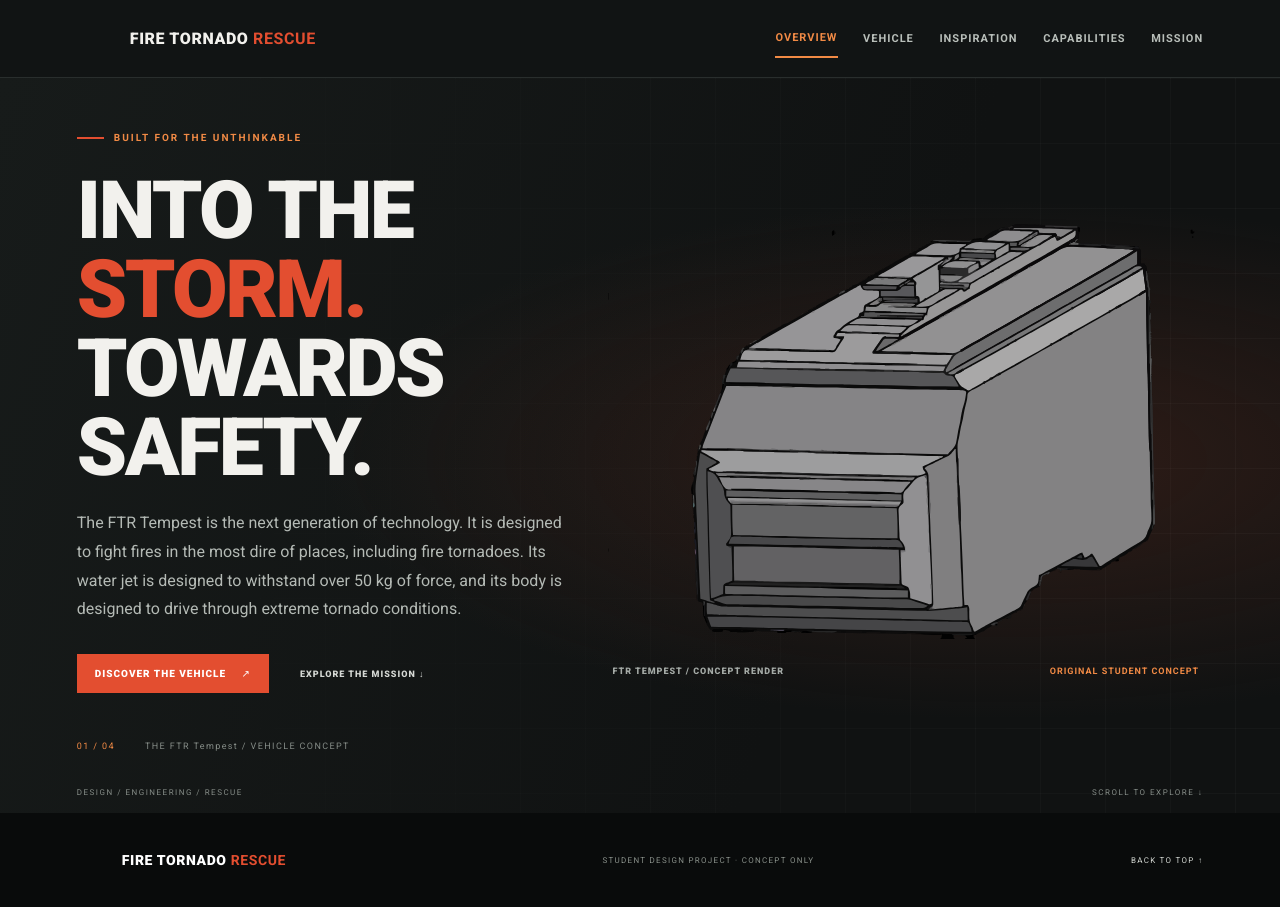
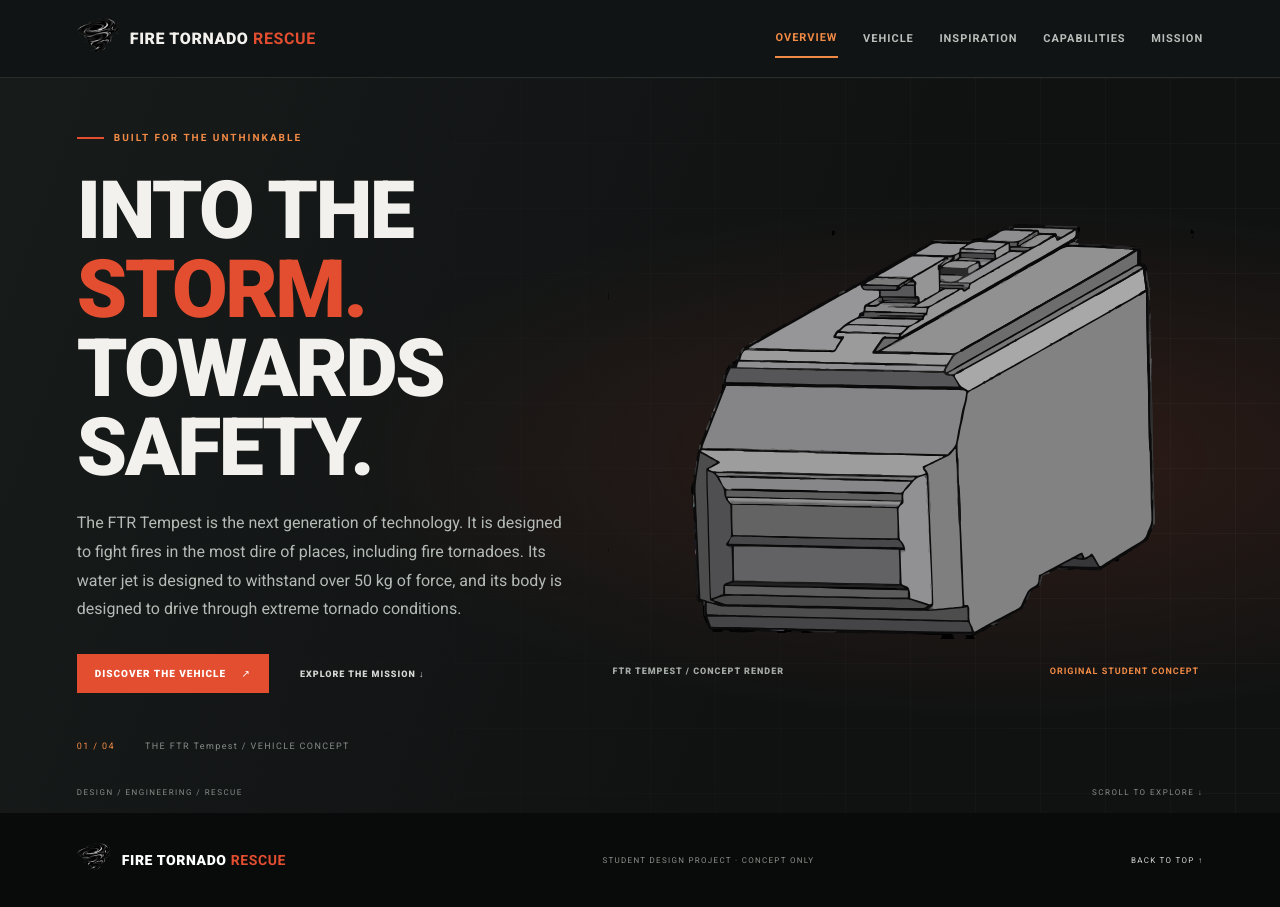
Before and after one commit to simonOS-site/FireTornadoRescue, a React (Vite) app: page / in a window 1280 px wide. Built offline with nearby package versions, Linux system fonts and the light colour scheme.

Commit message:
Fix FTR logo rendering with transparent PNG

```diff
--- a/src/styles.css
+++ b/src/styles.css
@@ -78,3 +78,8 @@ main{padding-top:78px}
 /* Official FTR tornado mark in the header and footer. */
 .brand-logo{display:block;width:42px;height:42px;flex:0 0 42px;object-fit:contain;background:transparent;border-radius:0}
 footer .brand-logo{width:34px;height:34px;flex-basis:34px}
+
+
+/* Ensure the transparent FTR mark is visible in both brand links. */
+.brand > img.brand-logo{display:block!important;visibility:visible!important;opacity:1!important;width:42px!important;height:42px!important;min-width:42px!important;flex:0 0 42px!important;object-fit:contain!important;background:transparent!important;border:0!important;}
+footer .brand > img.brand-logo{width:34px!important;height:34px!important;min-width:34px!important;flex-basis:34px!important;}
```
Also changed, not shown: public/ftr-logo.png.
